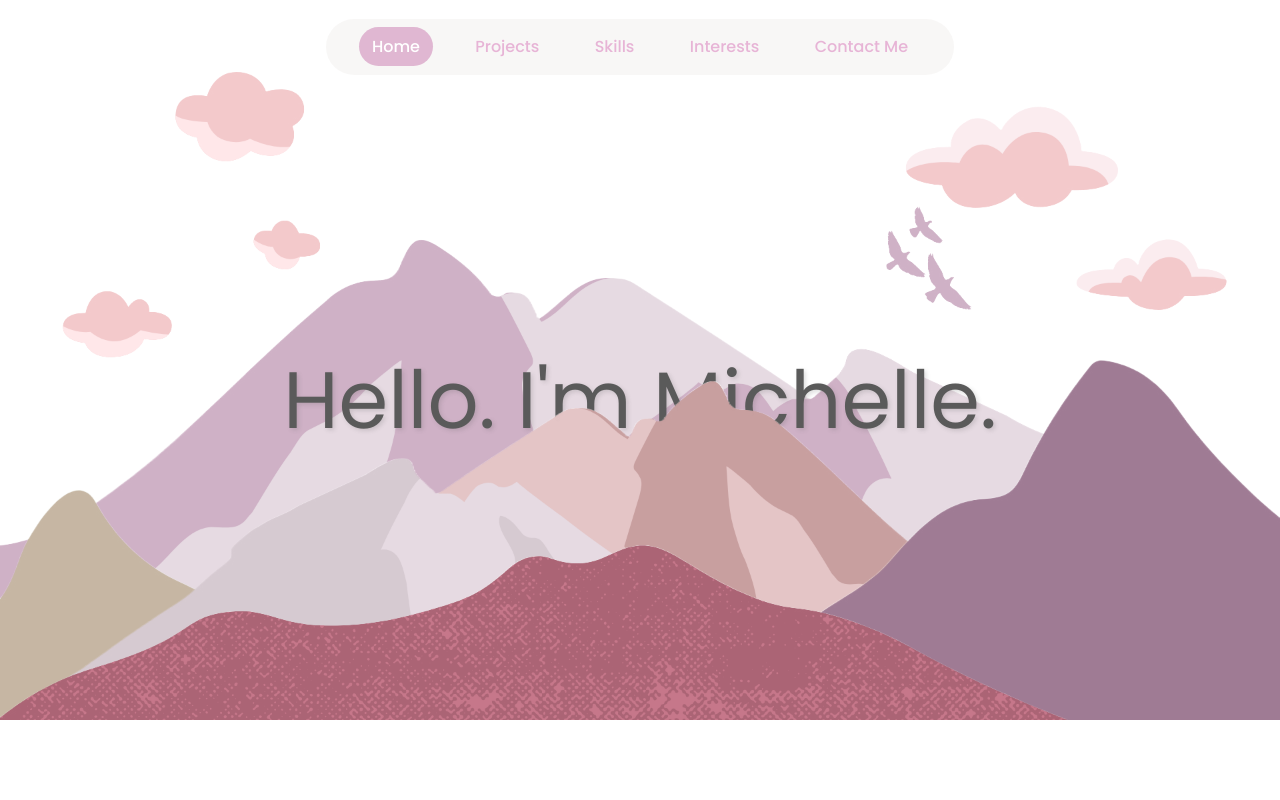
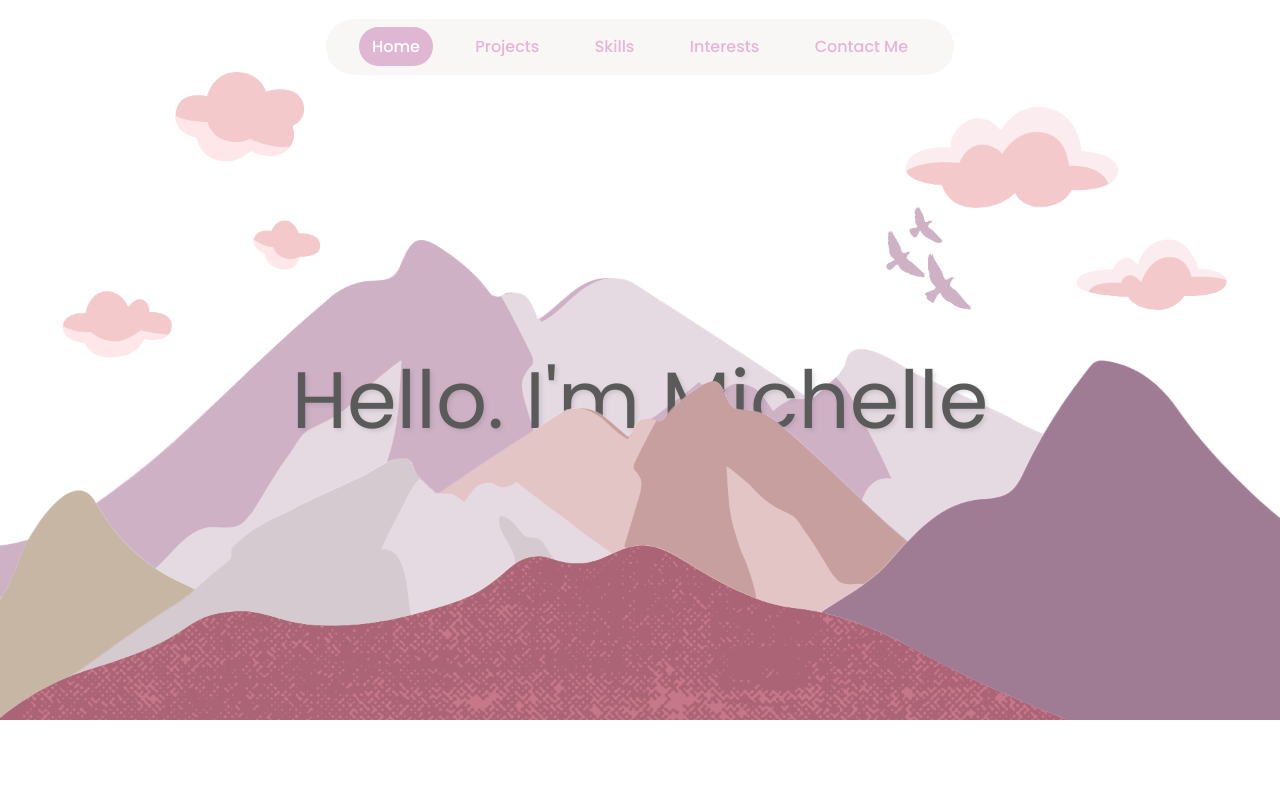
Before and after one commit to michelleeli/Portfolio, a website built with webpack: page index.html in a window 1280 px wide. Shown: the top 800 px of the page. Built offline with nearby package versions, Linux system fonts and the light colour scheme.

Commit message:
merge conflicts

```diff
--- a/index.html
+++ b/index.html
@@ -10,7 +10,7 @@
     <link rel="preconnect" href="https://fonts.googleapis.com">
     <link rel="preconnect" href="https://fonts.gstatic.com" crossorigin>
     <link href="https://fonts.googleapis.com/css2?family=Poppins:ital,wght@0,100;0,200;0,300;0,400;0,500;0,600;0,700;0,800;0,900;1,100;1,200;1,300;1,400;1,500;1,600;1,700;1,800;1,900&display=swap" rel="stylesheet">
-
+    <link href="https://fonts.googleapis.com/css2?family=Pacifico&family=Sacramento&display=swap" rel="stylesheet">
   <body>
     <header>
       <nav class="navigation">
@@ -24,8 +24,8 @@
 
     <section class="parallax">
       <img src="assets/mountain1.png" id="mountain1">
-      <div id="text"> Hello. I'm Michelle. </div>
       <img src="assets/mountain2.png" id="mountain2">
+      <div id="text"> Hello. I'm Michelle </div>
       <img src="assets/mountain3.png" id="mountain3">
       <img src="assets/mountain4.png" id="mountain4">
       <img src="assets/mountain5.png" id="mountain5">
```
